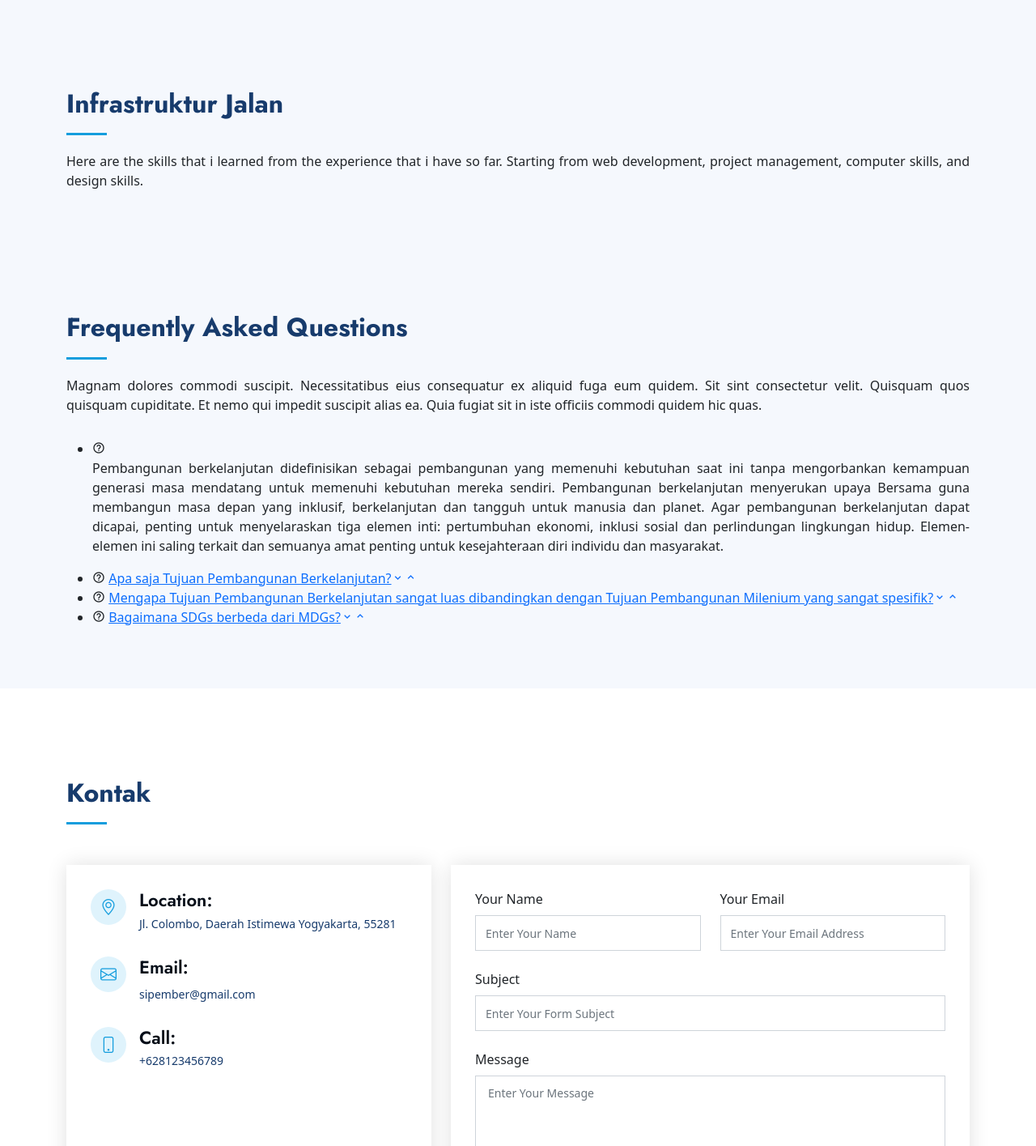
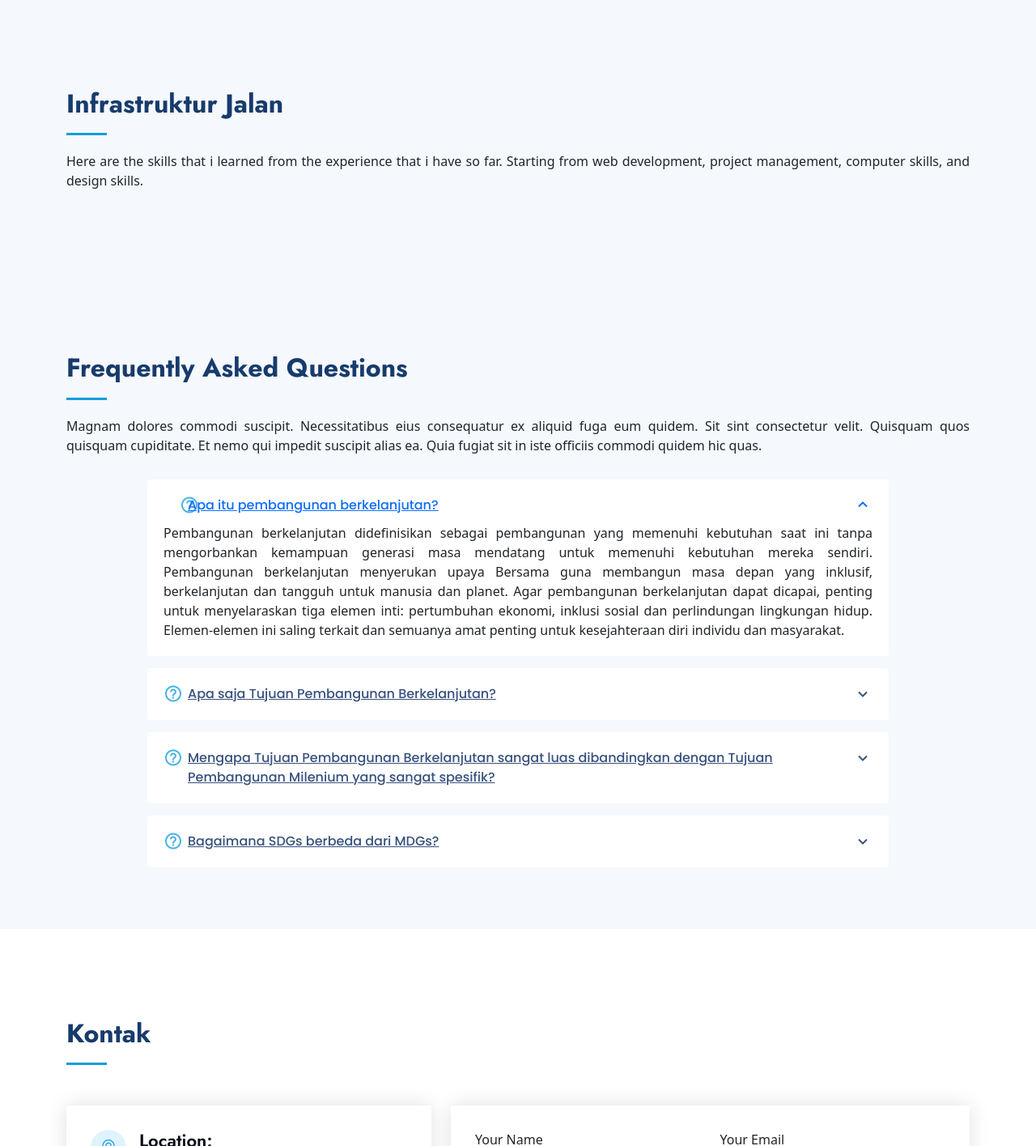
Before and after one commit to annafikk/sipember.github.io, a PHP site: page / in a window 1280 px wide. Shown: the part 5085-6500 px from the top of the page at 81% size. Run offline with PHP 8.4, Linux system fonts and the light colour scheme; grey boxes are pictures that could not be loaded.

Commit message:
Update style.css

```diff
--- a/assets/css/style.css
+++ b/assets/css/style.css
@@ -1321,3 +1321,91 @@
     background-positon-x: 0px;
   }
 }
+
+/*--------------------------------------------------------------
+# Frequently Asked Questions
+--------------------------------------------------------------*/
+.faq
+{
+  padding-top: 110px;
+}
+
+.faq .faq-list {
+  padding: 0 100px;
+}
+
+.faq .faq-list ul {
+  padding: 0;
+  list-style: none;
+}
+
+.faq .faq-list li+li {
+  margin-top: 15px;
+}
+
+.faq .faq-list li {
+  padding: 20px;
+  background: #fff;
+  border-radius: 4px;
+  position: relative;
+}
+
+.faq .faq-list a {
+  display: block;
+  position: relative;
+  font-family: "Poppins", sans-serif;
+  font-size: 16px;
+  line-height: 24px;
+  font-weight: 500;
+  padding: 0 30px;
+  outline: none;
+  cursor: pointer;
+}
+
+.faq .faq-list .icon-help {
+  font-size: 24px;
+  position: absolute;
+  right: 0;
+  left: 20px;
+  color: #47b2e4;
+}
+
+.faq .faq-list .icon-show,
+.faq .faq-list .icon-close {
+  font-size: 24px;
+  position: absolute;
+  right: 0;
+  top: 0;
+}
+
+.faq .faq-list p {
+  margin-bottom: 0;
+  padding: 10px 0 0 0;
+}
+
+.faq .faq-list .icon-show {
+  display: none;
+}
+
+.faq .faq-list a.collapsed {
+  color: #37517e;
+  transition: 0.3s;
+}
+
+.faq .faq-list a.collapsed:hover {
+  color: #47b2e4;
+}
+
+.faq .faq-list a.collapsed .icon-show {
+  display: inline-block;
+}
+
+.faq .faq-list a.collapsed .icon-close {
+  display: none;
+}
+
+@media (max-width: 1200px) {
+  .faq .faq-list {
+    padding: 0;
+  }
+}
```
